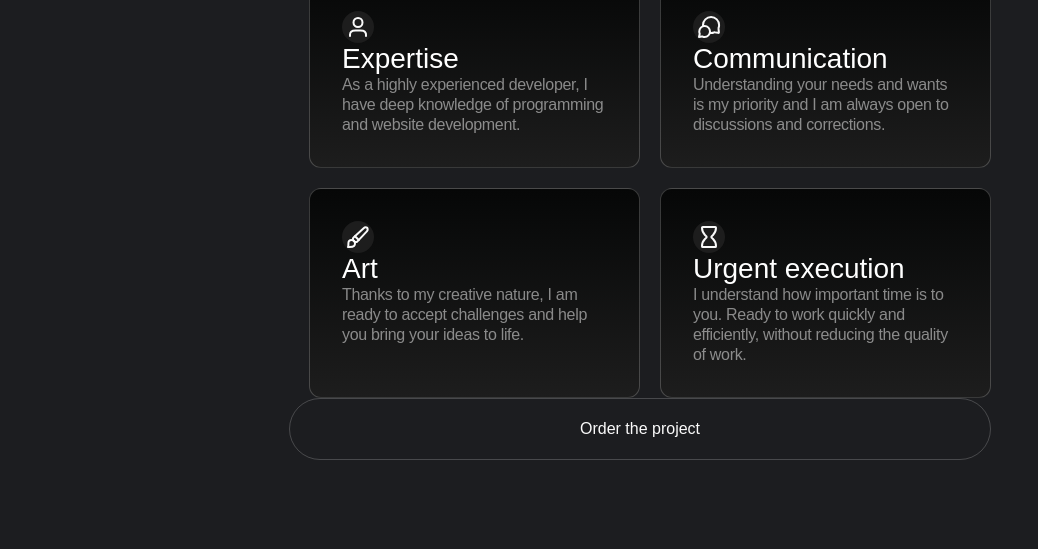
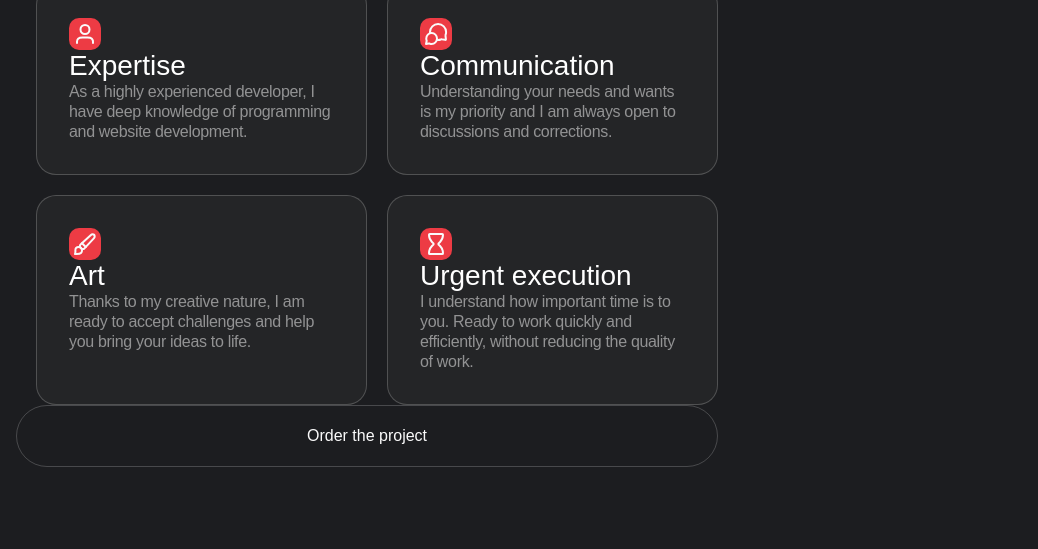
Before and after one commit to YanaKorniichuk25/my_test_repository, a plain HTML site: page index.html in a window 1280 px wide. Shown: the part 259-808 px from the top of the page, without its empty margins (0-1038 px from the left). Drawn offline with nearby package versions, Linux system fonts and the light colour scheme.

Commit message:
new styles

```diff
--- a/css/styles.css
+++ b/css/styles.css
@@ -71,31 +71,34 @@ body {
 
 /* Benefits section styles */
 .benefits {
-  padding-top: 40px;
-  padding-bottom: 40px;
+  padding-top: 32px;
+  padding-bottom: 32px;
 }
 
 @media only screen and (min-width: 375px) {
   .benefits {
-    padding-top: 50px;
-    padding-bottom: 50px;
+    padding-top: 48px;
+    padding-bottom: 48px;
   }
 }
 
 @media only screen and (min-width: 768px) {
   .benefits {
-    padding-top: 75px;
-    padding-bottom: 75px;
-    display: flex;
+    padding-top: 82px;
+    padding-bottom: 82px;
     justify-content: space-between;
     align-items: flex-start;
+    display: inline-flex;
+    flex-direction: column;
+    gap: 32px;
   }
 }
 
 @media only screen and (min-width: 768px) {
   .benefits-title {
     margin-right: auto;
-    margin-bottom: 20px;
+    margin-bottom: 32px;
+    text-align: left;
   }
 
   .benefits-list {
@@ -110,10 +113,10 @@ body {
 }
 
 .benefits-title {
-  color: #fff;
-  font-size: 28px;
-  font-weight: 500;
-  line-height: 1.14;
+  color: rgba(250, 250, 250, 0.4);
+  font-size: 16px;
+  font-weight: 600;
+  line-height: 1.5;
 }
 
 @media only screen and (min-width: 768px) {
@@ -162,9 +165,9 @@ body {
 }
 
 .benefits-item {
-  border-radius: 12px;
+  border-radius: 20px;
   border: 1px solid rgba(255, 255, 255, 0.2);
-  background: linear-gradient(180deg, #060707 0%, #1d1d1d 100%);
+  background-color: #242527;
   padding: 28px;
   width: calc(50% - 10px);
 }
@@ -184,8 +187,8 @@ body {
 
 @media only screen and (min-width: 768px) {
   .benefits-icon-container {
-    border-radius: 50%;
-    background-color: #1d1d1d;
+    border-radius: 10px;
+    background-color: #ed3b44;
     width: 32px;
     height: 32px;
     position: relative;
```
